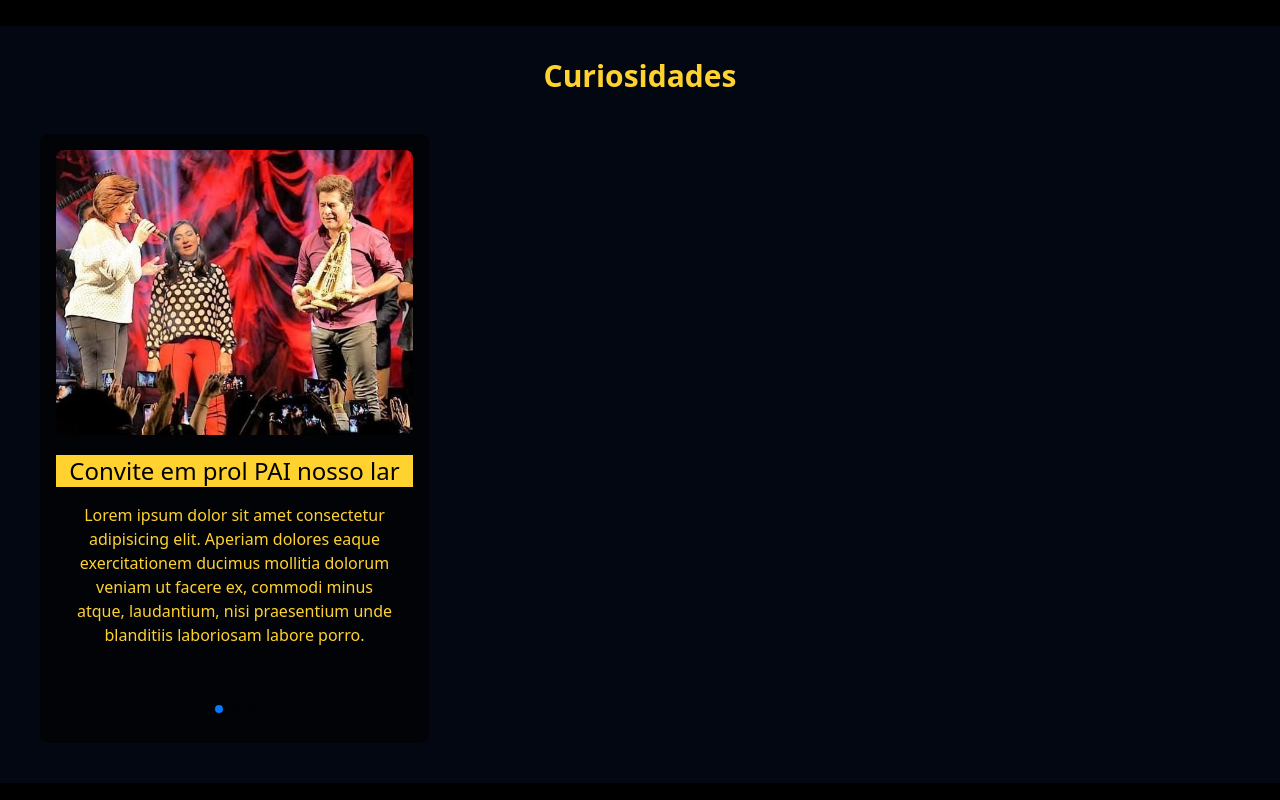
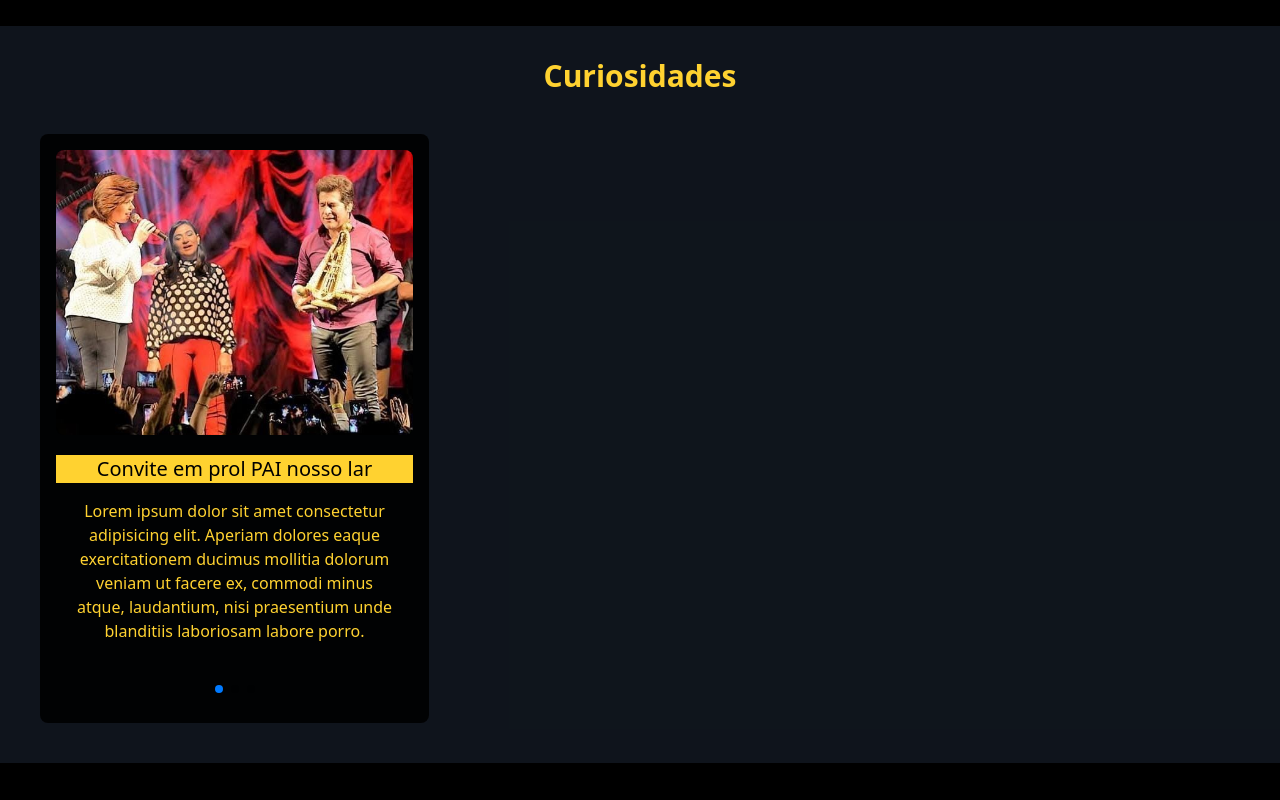
Before and after one commit to Lucas-art-pc/cassia, a website: page dist/pages/index.html in a window 1280 px wide. Shown: the part 2320-3120 px from the top of the page. Drawn offline with nearby package versions, Linux system fonts and the light colour scheme.

Commit message:
alguns ajustes...

```diff
--- a/dist/pages/index.html
+++ b/dist/pages/index.html
@@ -3,7 +3,7 @@
 
 <head>
     <meta charset="UTF-8">
-    <meta name="viewport" content="width=device-width, initial-scale=1.0">
+    <meta name="viewport" content="width=device-width, initial-scale=1.0" >
     <link href="./style.css" rel="stylesheet">
     <link rel="stylesheet" href="https://cdn.jsdelivr.net/npm/swiper@11/swiper-bundle.min.css" />
 </head>
@@ -122,24 +122,24 @@
         </article>
     </section>
 
-    <section class="bg-gray-950 text-center mt-20 w-full flex-1">
+    <section class="bg-gray-800/50 text-center mt-20 w-full flex-1">
         <h2 class="text-amber-300 font-bold text-3xl text-center mt-8">
             Curiosidades
         </h2>
         <div class="grid grid-cols-1 md:grid-cols-2 lg:grid-cols-3 gap-4 p-10 ">
-            <div class="bg-black/60 p-4 rounded-lg">
+            <div class="bg-black/90 p-4 rounded-lg">
                 <div class="swiper mySwiper mx-auto w-full">
                     <div class="swiper-wrapper mx-auto">
                         <div class="swiper-slide w-full">
                             <img src="img/image_6.jpg" alt="Imagem 1" class="rounded-lg w-full mb-5">
-                            <h2 class="bg-amber-300 font-medium text-2xl">Convite em prol PAI nosso lar</h2>
+                            <h2 class="bg-amber-300 font-medium text-xl">Convite em prol PAI nosso lar</h2>
                             <div class="p-4">
                                 <p class="text-amber-300 ">Lorem ipsum dolor sit amet consectetur adipisicing elit. Aperiam dolores eaque exercitationem ducimus mollitia dolorum veniam ut facere ex, commodi minus atque, laudantium, nisi praesentium unde blanditiis laboriosam labore porro.</p>
                             </div>
                         </div>
                         <div class="swiper-slide w-full">
                             <img src="img/image_8.jpg" alt="Imagem 2" class="rounded-lg w-full mb-5">
-                            <h2 class="bg-amber-300 font-medium text-2xl">Convite em prol PAI nosso lar</h2>
+                            <h2 class="bg-amber-300 font-medium text-xl">Convite em prol PAI nosso lar</h2>
                             <div class="p-4">
                                 <p class="text-amber-300 ">Lorem ipsum dolor sit amet consectetur adipisicing elit. Aperiam dolores eaque exercitationem ducimus mollitia dolorum veniam ut facere ex, commodi minus atque, laudantium, nisi praesentium unde blanditiis laboriosam labore porro.</p>
                             </div>
@@ -147,13 +147,13 @@
                         <div class="swiper-slide w-full">
                             <img src="img/image_7.jpg" alt="Imagem 3" class="rounded-lg w-full mb-5">
 
-                            <h2 class="bg-amber-300 font-medium text-2xl">Convite em prol PAI nosso lar</h2>
+                            <h2 class="bg-amber-300 font-medium text-xl">Convite em prol PAI nosso lar</h2>
                             <div class="p-4">
                                 <p class="text-amber-300 ">Lorem ipsum dolor sit amet consectetur adipisicing elit. Aperiam dolores eaque exercitationem ducimus mollitia dolorum veniam ut facere ex, commodi minus atque, laudantium, nisi praesentium unde blanditiis laboriosam labore porro.</p>
                             </div>
                         </div>
                     </div>
-                    <div class="p-8">
+                    <div class="p-6">
                         <div class="swiper-pagination"></div>
                     </div>
             </div>
```
Also changed, not shown: dist/pages/style.css.
